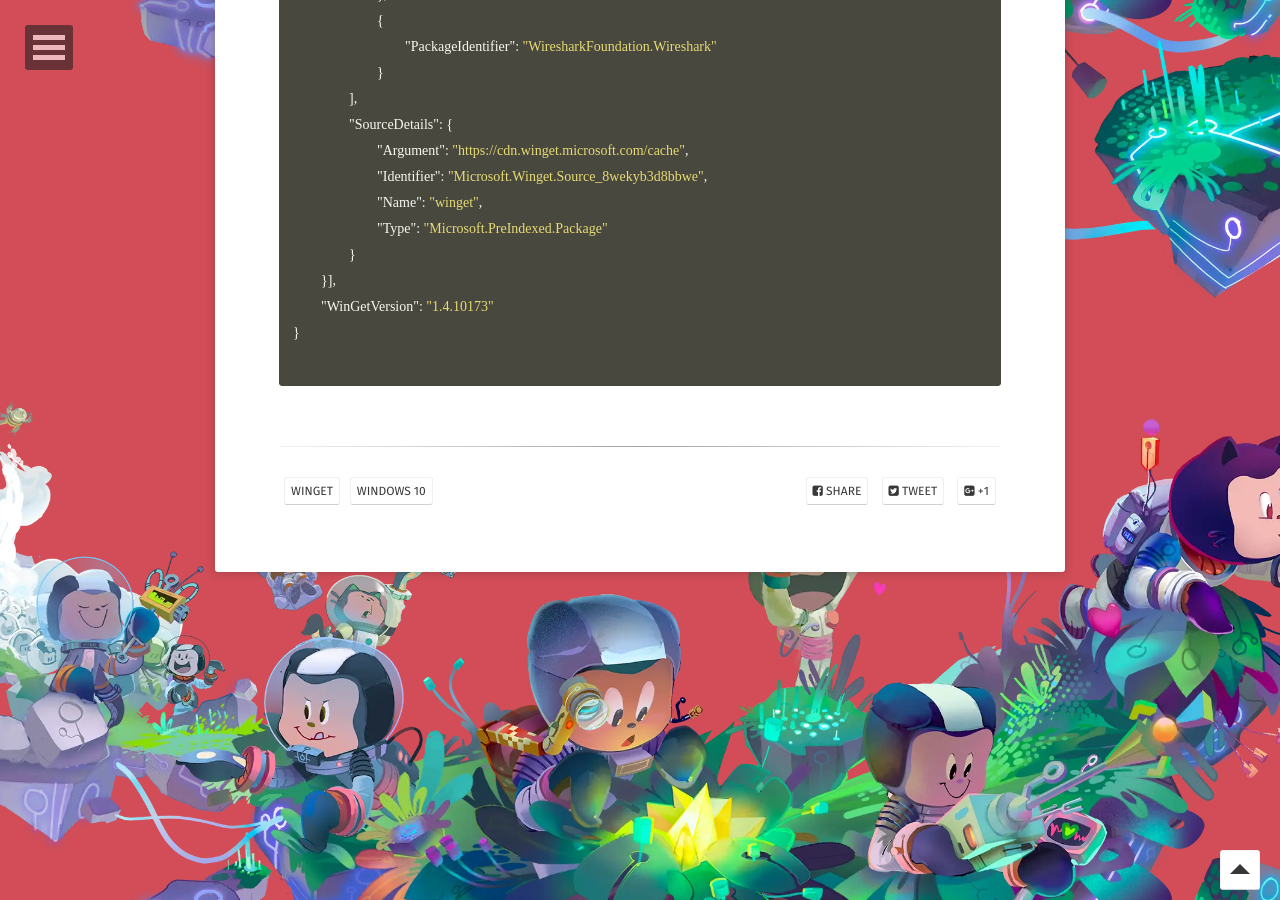
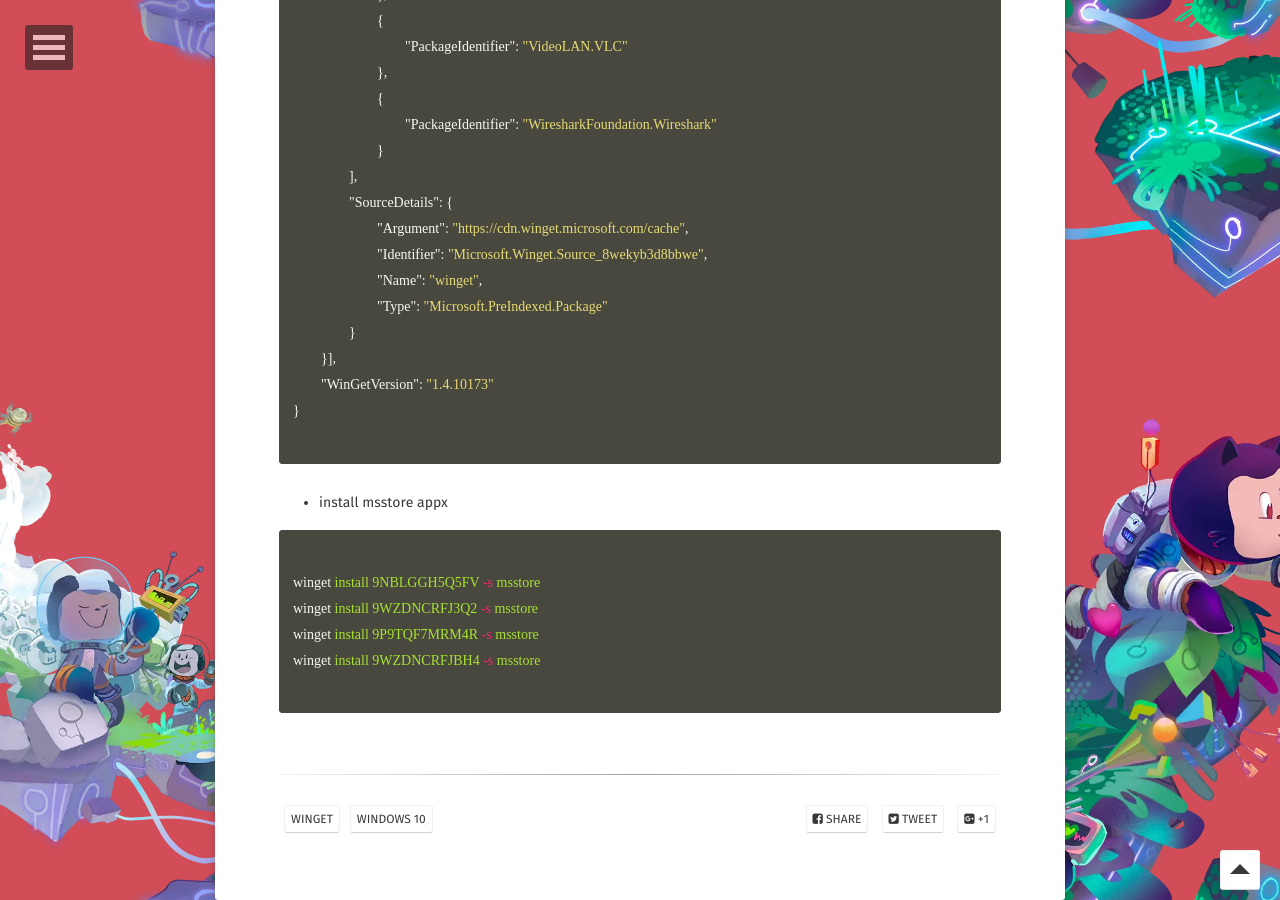
Before and after one commit to WebPavel/WebPavel.github.io, a Jekyll site: the page built from _posts/2023-04-14-WinGet-Usage.md, in a window 1280 px wide and 900 px high, scrolled down 2391 px. Built offline with Jekyll 4.4.1, drawn with Linux system fonts in a browser that asks for light colours; some web fonts are replaced; some of the changed text lies outside the part shown.

Commit message:
Update 2023-04-14-WinGet-Usage.md

````diff
--- a/_posts/2023-04-14-WinGet-Usage.md
+++ b/_posts/2023-04-14-WinGet-Usage.md
@@ -103,3 +106,14 @@
 }
 
 ```
+
+- install msstore appx
+
+```powershell
+
+winget install 9NBLGGH5Q5FV -s msstore
+winget install 9WZDNCRFJ3Q2 -s msstore
+winget install 9P9TQF7MRM4R -s msstore
+winget install 9WZDNCRFJBH4 -s msstore
+
+```
````
Also changed, not shown: other parts of _posts/2023-04-14-WinGet-Usage.md (+3 -0 lines).
